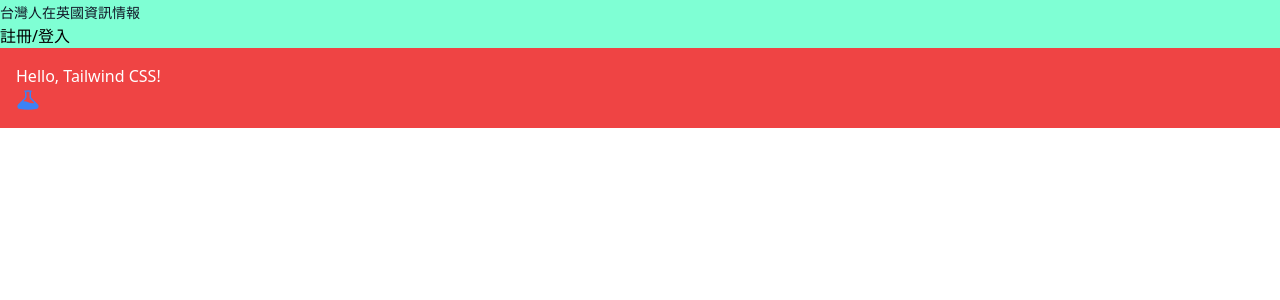
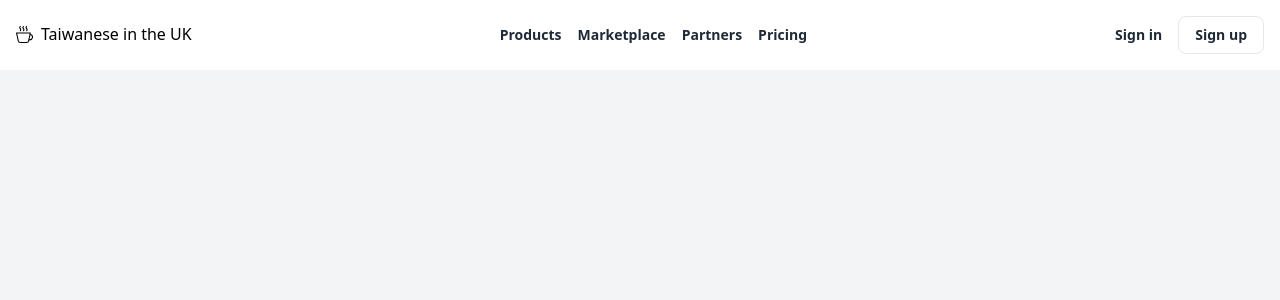
Before and after one commit to WenJenChun/taiwanese_in_the_uk, a React (Create React App) app: page / in a window 1280 px wide. Shown: the top 300 px of the page. Built offline with nearby package versions, Linux system fonts and the light colour scheme.

Commit message:
add nav bar

```diff
--- a/package.json
+++ b/package.json
@@ -9,6 +9,7 @@
     "@testing-library/user-event": "^13.5.0",
     "react": "^18.2.0",
     "react-dom": "^18.2.0",
+    "react-icons": "^5.1.0",
     "react-scripts": "5.0.1",
     "web-vitals": "^2.1.4"
   },
--- /dev/null
+++ b/src/Banner.js
@@ -0,0 +1,9 @@
+import React from 'react'
+
+const Banner = () => {
+  return (
+    <div>Banner</div>
+  )
+}
+
+export default Banner
--- a/src/Nav.js
+++ b/src/Nav.js
@@ -1,19 +1,61 @@
 import React from 'react'
 import "./styles/style.css"
-import { BeakerIcon } from '@heroicons/react/24/solid'
+import { BsCupHot } from 'react-icons/bs';
+import { PiHamburgerThin } from "react-icons/pi";
+
 
 const Nav = () => {
   return (
     <nav className='nav'>
-        <ul>
-            <li><a className ="text-sm font-medium text-gray-900" href="#">台灣人在英國資訊情報</a></li>
-            <li><a href="#">註冊/登入</a></li>
-        </ul>
-        <div className="bg-red-500 text-white p-4">
-          Hello, Tailwind CSS!
-          <BeakerIcon className="h-6 w-6 text-blue-500" />
+      <div class="bg-gray-100 font-sans w-full min-h-screen m-0">
+        <div class="bg-white">
+          <div class="container mx-auto px-4">
+            <div class="flex  items-center justify-between py-4">
+              {/* logo & title */}
+              <div>
+                <BsCupHot class="inline pr-2 pb-0.5" size={25} color="black" />
+                <h2 class="inline">Taiwanese in the UK</h2>
+              </div>
+
+
+              {/* 在這裡要加一個 div 讓 hamburger 控制 toggle */}
+              {/* <div></div> */}
+              {/* choices */}
+              <div class="hidden sm:flex sm:items-center">
+                <a href="#" class="text-gray-800 text-sm font-semibold hover:text-teal-500 mr-4">Products</a>
+                <a href="#" class="text-gray-800 text-sm font-semibold hover:text-teal-500 mr-4">Marketplace</a>
+                <a href="#" class="text-gray-800 text-sm font-semibold hover:text-teal-500 mr-4">Partners</a>
+                <a href="#" class="text-gray-800 text-sm font-semibold hover:text-teal-500">Pricing</a>
+              </div>
+
+              {/* sign in */}
+              <div class="hidden sm:flex sm:items-center">
+                <a href="#" class="text-gray-800 text-sm font-semibold hover:text-teal-500 mr-4">Sign in</a>
+                <a href="#" class="text-gray-800 text-sm font-semibold border px-4 py-2 rounded-lg hover:text-teal-500 hover:border-teal-500">Sign up</a>
+              </div>
+
+              {/* hamburger icon */}
+              <div class="sm:hidden cursor-pointer">
+                <a href=""><PiHamburgerThin class="inline pr-2 pb-0.5" size={25} color="black" /></a>
+              </div>
+
+            </div>
+
+            <div class="block sm:hidden bg-white border-t-2 py-2">
+              <div class="flex flex-col">
+                <a href="#" class="text-gray-800 text-sm font-semibold hover:text-teal-500 mb-1">Products</a>
+                <a href="#" class="text-gray-800 text-sm font-semibold hover:text-teal-500 mb-1">Marketplace</a>
+                <a href="#" class="text-gray-800 text-sm font-semibold hover:text-teal-500 mb-1">Partners</a>
+                <a href="#" class="text-gray-800 text-sm font-semibold hover:text-teal-500 mb-1">Pricing</a>
+                <div class="flex justify-between items-center border-t-2 pt-2">
+                  <a href="#" class="text-gray-800 text-sm font-semibold hover:text-teal-500 mr-4">Sign in</a>
+                  <a href="#" class="text-gray-800 text-sm font-semibold border px-4 py-1 rounded-lg hover:text-teal-600 hover:border-teal-600">Sign up</a>
+                </div>
+              </div>
+            </div>
+          </div>
         </div>
-
+      </div>
     </nav>
   )
 }
```
Also changed, not shown: 1 other file (tests, documents, lock files or other folders).
